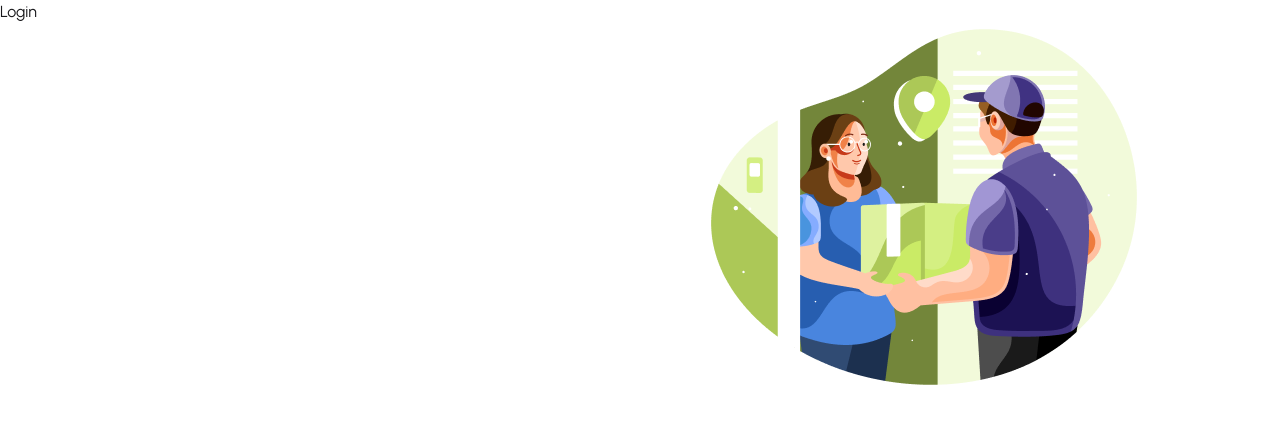
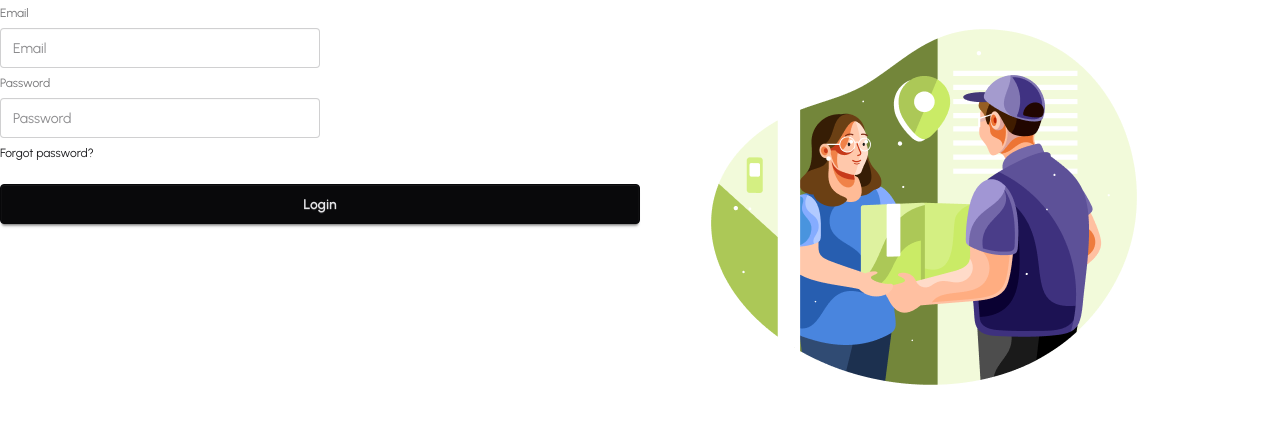
Before and after one commit to mehedihasanshohan/motiar-store-client, a React (Vite) app: page /login in a window 1280 px wide. Shown: the top 424 px of the page. Built offline with nearby package versions, Linux system fonts and the light colour scheme; no server answers.

Commit message:
added login page with firebase login and use hook validation

```diff
--- a/src/pages/Auth/Login.jsx
+++ b/src/pages/Auth/Login.jsx
@@ -1,8 +1,60 @@
 import React from 'react'
+import { useForm } from 'react-hook-form'
+import useAuth from '../../hooks/useAuth';
 
 const Login = () => {
+  const {
+    register,
+    handleSubmit,
+    formState:{errors}
+  } = useForm();
+  const {signInUser} = useAuth();
+
+  const handleLogin = (data) => {
+    console.log(data);
+    signInUser(data.email, data.password)
+    .then(result => {
+      console.log(result.user);
+    })
+    .catch(error => {
+      console.log(error);
+    })
+  }
+
   return (
-    <div>Login</div>
+    <div>
+      <form onSubmit={handleSubmit(handleLogin)}>
+        <fieldset className="fieldset">
+          {/* email */}
+          <label className="label">Email</label>
+          <input type="email" {...register('email', {required: true})} className="input" placeholder="Email" />
+          {errors.email?.type === 'required' && <p className='text-red-500 font-semibold'>Email is required</p>}
+
+          {/* password */}
+          <label className="label">Password</label>
+          <input type="password" {...register('password', {
+            required: true,
+            minLength: 6,
+            pattern: /^(?=.*[A-Z])(?=.*[a-z])(?=.*\d)(?=.*[^A-Za-z0-9]).+$/
+            })} className="input" placeholder="Password" />
+          {
+            errors.password?.type === "required" &&
+             <p className='text-red-500 font-semibold'>Password is required</p>
+          }
+          {
+            errors.password?.type === "minLength" &&
+            <p className='text-red-400 font-semibold'>Password must be 6 correcter or longer</p>
+          }
+          {
+            errors.password?.type === "pattern" &&
+            <p className='text-red-500'>Password must be at least one
+            uppercase, at least one lowercase, at least one number and at least one special characters</p>
+          }
+          <div><a className="link link-hover">Forgot password?</a></div>
+          <button className="btn btn-neutral mt-4">Login</button>
+        </fieldset>
+      </form>
+    </div>
   )
 }
 
```
